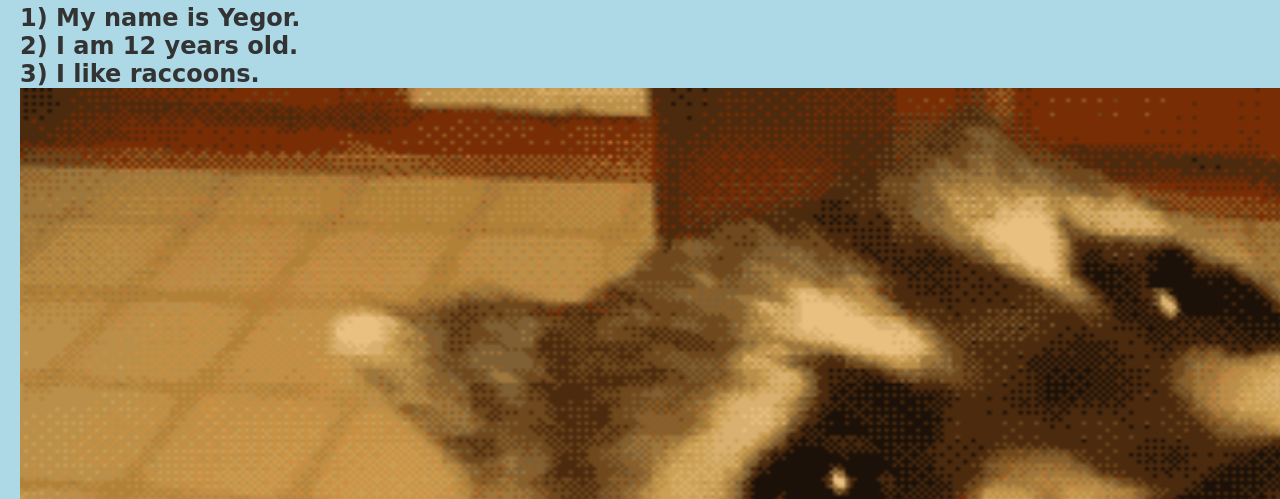
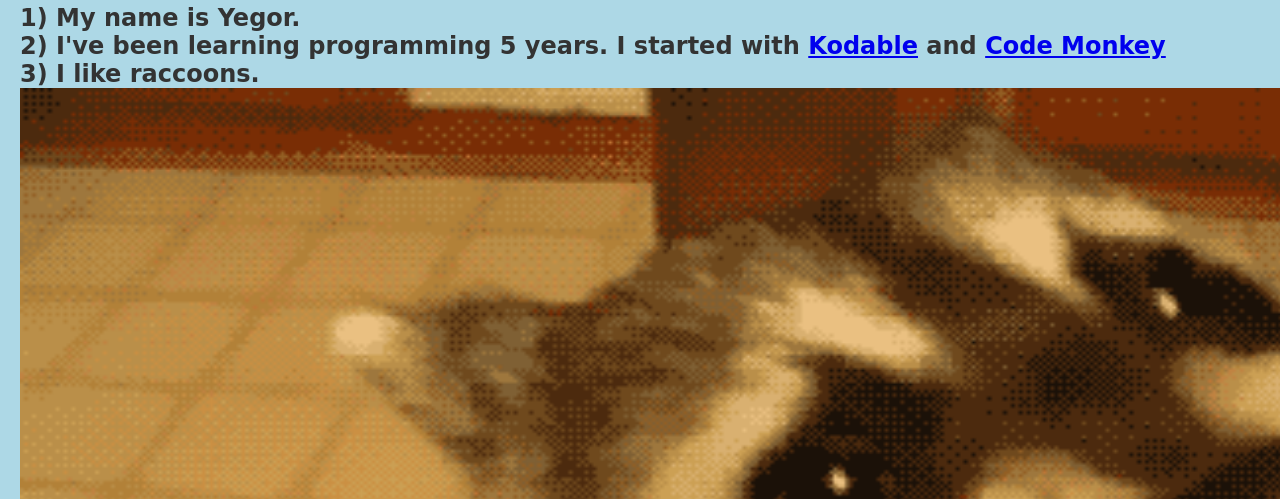
Before and after one commit to yegor-top/yegor-top.github.io, a plain HTML site: page index.html in a window 1280 px wide. Shown: the part 601-1100 px from the top of the page. Drawn offline with Linux system fonts and the light colour scheme; a web font is replaced by a local one.

Commit message:
Added links to my first programming websites

```diff
--- a/index.html
+++ b/index.html
@@ -39,7 +39,7 @@
 
 <h2>About me:</h2>
 <h3>1) My name is Yegor. <br>
-    2) I am 12 years old. <br>
+    2) I've been learning programming 5 years. I started with <a href="https://www.kodable.com/" target="_blank">Kodable</a> and <a href="https://www.codemonkey.com/" target="_blank">Code Monkey</a> <br>
     3) I like raccoons. <br>
     <img src="img/raccoon.gif" height="1000px" width="1500px"/> <br>
     4) My favorite color is blue. <br>
```
